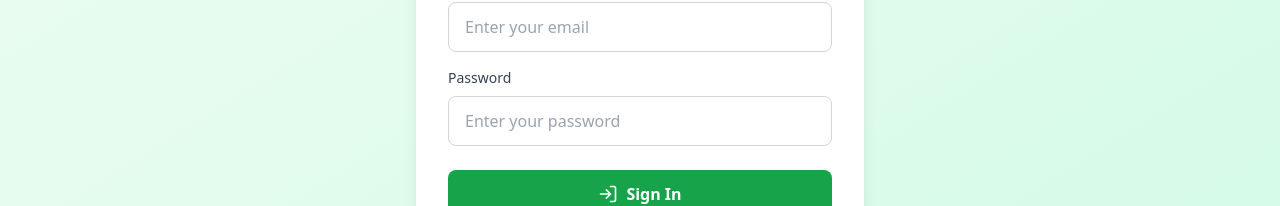
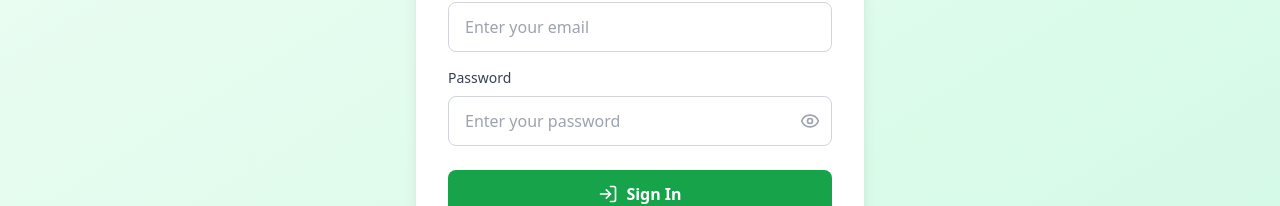
Before and after one commit to Ahmed786-tech/finance-app-web, a Nuxt app: page /login in a window 1280 px wide. Shown: the part 372-578 px from the top of the page. Built offline with nearby package versions, Linux system fonts and the light colour scheme; no server answers.

Commit message:
Add eye icon to password fields

```diff
--- a/app/pages/login.vue
+++ b/app/pages/login.vue
@@ -3,7 +3,7 @@ import { ref } from "vue";
 import { useAuthStore } from "../stores/auth";
 import { useApi } from "../composables/useApi";
 import { navigateTo } from "#app";
-import { User, XCircle, LogIn, Loader2 } from "lucide-vue-next";
+import { User, XCircle, LogIn, Loader2, Eye, EyeOff } from "lucide-vue-next";
 
 definePageMeta({
   middleware: "guest",
@@ -11,6 +11,7 @@ definePageMeta({
 
 const email = ref("");
 const password = ref("");
+const showPassword = ref(false);
 const errorMsg = ref<string | null>(null);
 const isSubmitting = ref(false);
 
@@ -104,15 +105,26 @@ async function submit() {
               class="block text-sm font-medium text-gray-700 mb-2"
               >Password</label
             >
+            <div class="relative">
               <input
                 id="password"
                 v-model="password"
-              type="password"
+                :type="showPassword ? 'text' : 'password'"
                 placeholder="Enter your password"
                 autocomplete="current-password"
-              class="w-full px-4 py-3 border border-gray-300 rounded-lg focus:outline-none focus:ring-2 focus:ring-green-500 focus:border-transparent transition-colors"
+                class="w-full px-4 py-3 border border-gray-300 rounded-lg focus:outline-none focus:ring-2 focus:ring-green-500 focus:border-transparent transition-colors pr-10"
                 required
               />
+              <button
+                type="button"
+                class="absolute right-3 top-1/2 -translate-y-1/2 text-gray-400 hover:text-gray-600"
+                @click="showPassword = !showPassword"
+                tabindex="-1"
+              >
+                <Eye v-if="!showPassword" class="w-5 h-5" />
+                <EyeOff v-else class="w-5 h-5" />
+              </button>
+            </div>
           </div>
         </div>
 
--- a/app/pages/register.vue
+++ b/app/pages/register.vue
@@ -3,7 +3,7 @@ import { ref } from "vue";
 import { useAuthStore } from "../stores/auth";
 import { useApi } from "../composables/useApi";
 import { navigateTo } from "#app";
-import { UserPlus, XCircle, Plus, Loader2 } from "lucide-vue-next";
+import { UserPlus, XCircle, Plus, Loader2, Eye, EyeOff } from "lucide-vue-next";
 
 definePageMeta({
   middleware: "guest",
@@ -12,6 +12,7 @@ definePageMeta({
 const email = ref("");
 const name = ref("");
 const password = ref("");
+const showPassword = ref(false);
 const errorMsg = ref<string | null>(null);
 const isSubmitting = ref(false);
 const auth = useAuthStore();
@@ -119,15 +120,26 @@ async function submit() {
               class="block text-sm font-medium text-gray-700 mb-2"
               >Password</label
             >
+            <div class="relative">
               <input
                 id="password"
                 v-model="password"
-              type="password"
+                :type="showPassword ? 'text' : 'password'"
                 placeholder="Create a password"
                 autocomplete="new-password"
-              class="w-full px-4 py-3 border border-gray-300 rounded-lg focus:outline-none focus:ring-2 focus:ring-green-500 focus:border-transparent transition-colors"
+                class="w-full px-4 py-3 border border-gray-300 rounded-lg focus:outline-none focus:ring-2 focus:ring-green-500 focus:border-transparent transition-colors pr-10"
                 required
               />
+              <button
+                type="button"
+                class="absolute right-3 top-1/2 -translate-y-1/2 text-gray-400 hover:text-gray-600"
+                @click="showPassword = !showPassword"
+                tabindex="-1"
+              >
+                <Eye v-if="!showPassword" class="w-5 h-5" />
+                <EyeOff v-else class="w-5 h-5" />
+              </button>
+            </div>
           </div>
         </div>
 
--- a/app/pages/users/[id].vue
+++ b/app/pages/users/[id].vue
@@ -3,7 +3,15 @@ import { useRoute } from "vue-router";
 import { ref, onMounted } from "vue";
 import { useAuthStore } from "../../stores/auth";
 import { navigateTo } from "#app";
-import { ArrowLeft, Check, Info, XCircle, Loader2 } from "lucide-vue-next";
+import {
+  ArrowLeft,
+  Check,
+  Info,
+  XCircle,
+  Loader2,
+  Eye,
+  EyeOff,
+} from "lucide-vue-next";
 import { useApi } from "../../composables/useApi";
 
 definePageMeta({
@@ -26,6 +34,7 @@ const editLoading = ref(false);
 const showDeleteConfirm = ref(false);
 const deleteLoading = ref(false);
 const deleteError = ref("");
+const showEditPassword = ref(false);
 
 onMounted(async () => {
   try {
@@ -176,12 +185,23 @@ async function deleteUser() {
                 <label class="block text-sm font-medium text-gray-500 mb-1"
                   >Password</label
                 >
-                <input
-                  v-model="editPassword"
-                  type="password"
-                  class="w-full px-4 py-2 border border-gray-300 rounded-lg focus:outline-none focus:ring-2 focus:ring-blue-500"
-                  placeholder="Leave blank to keep unchanged"
-                />
+                <div class="relative">
+                  <input
+                    v-model="editPassword"
+                    :type="showEditPassword ? 'text' : 'password'"
+                    class="w-full px-4 py-2 border border-gray-300 rounded-lg focus:outline-none focus:ring-2 focus:ring-blue-500 pr-10"
+                    placeholder="Leave blank to keep unchanged"
+                  />
+                  <button
+                    type="button"
+                    class="absolute right-3 top-1/2 -translate-y-1/2 text-gray-400 hover:text-gray-600"
+                    @click="showEditPassword = !showEditPassword"
+                    tabindex="-1"
+                  >
+                    <Eye v-if="!showEditPassword" class="w-5 h-5" />
+                    <EyeOff v-else class="w-5 h-5" />
+                  </button>
+                </div>
               </div>
               <div v-if="editError" class="text-red-600 text-sm">
                 {{ editError }}
```
Lines whose indentation alone changed are shown as unchanged.
